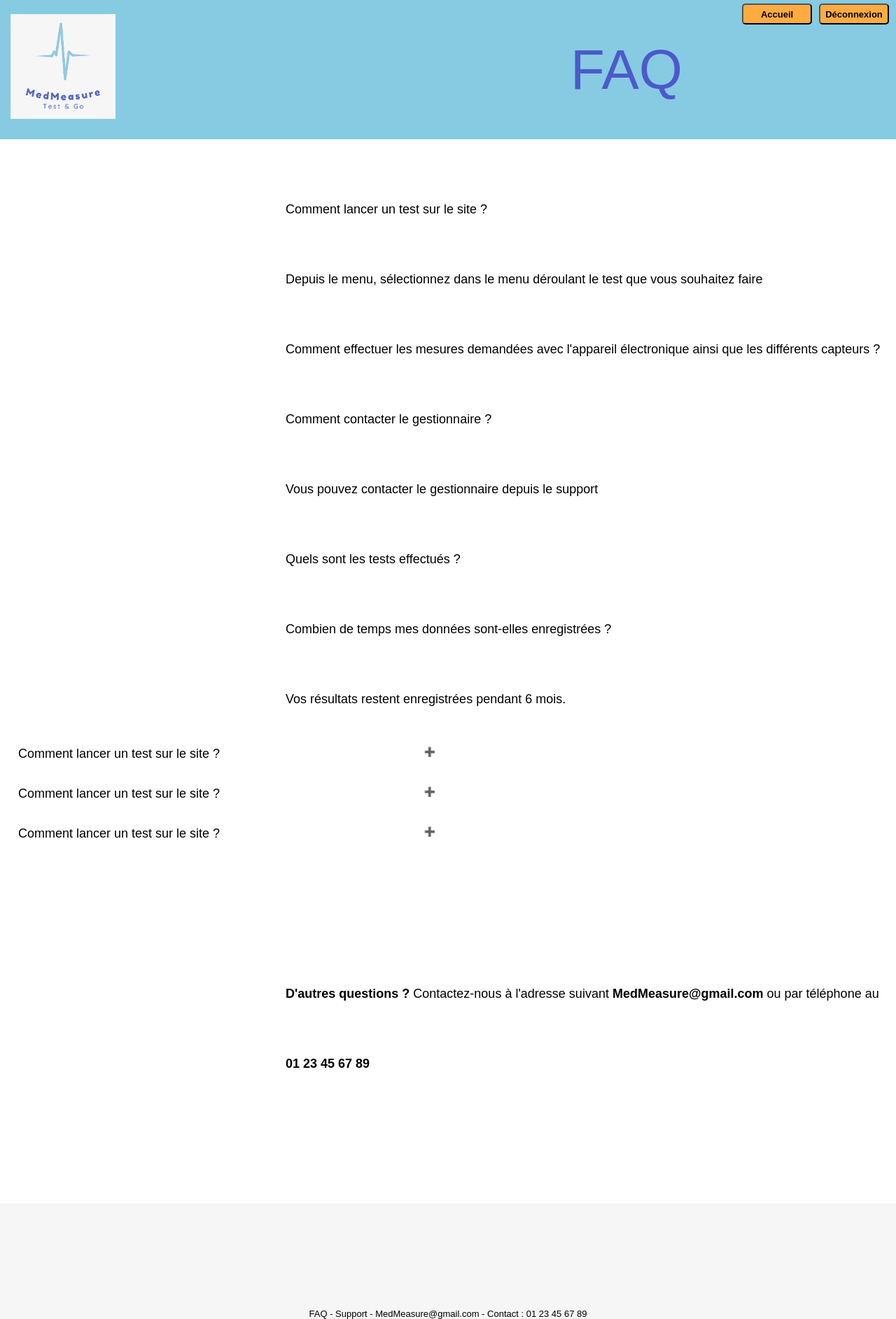
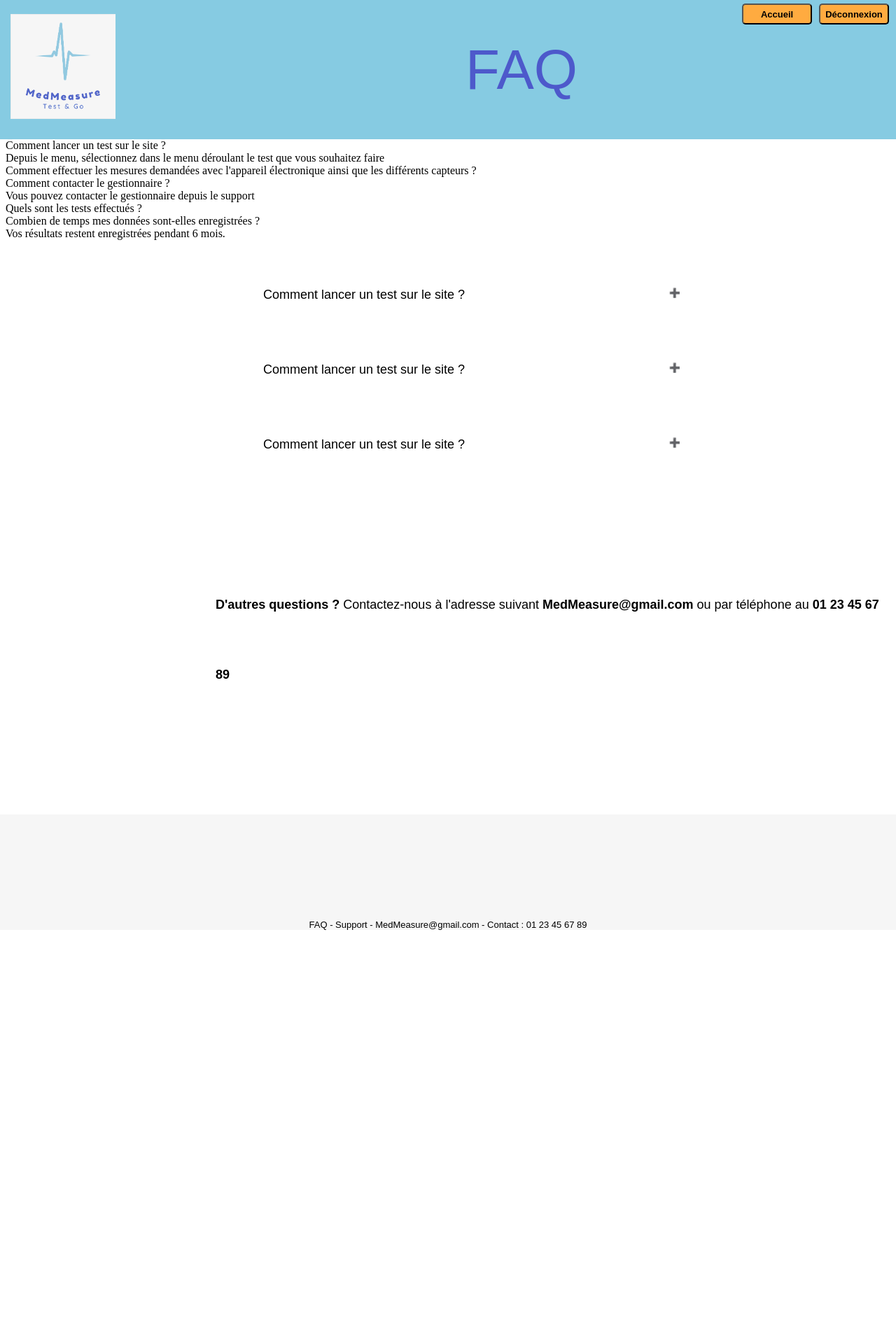
Before and after one commit to Wallnya/MedMeasure_SiteWeb, a PHP site: page /PageFAQ.html in a window 1280 px wide. Shown: the whole page at 70% size. After the commit the page ends 1329 px from the top, so only its background shows below. Run offline with PHP 8.4, Linux system fonts and the light colour scheme.

Commit message:
ajout des menus déroulants

```diff
--- a/DesignFAQ.css
+++ b/DesignFAQ.css
@@ -10,7 +10,7 @@ header h1{
 	color : #4d59cb;
 	font-size: 80px;
 	font-family: Arial;
-	margin-left: 650px;
+	margin-left: 500px;
 	font-weight: normal;
 }
 header img
@@ -21,25 +21,13 @@ header img
 	margin-left: 15px
 }
 
-.questions
-{
-	font-family: Arial;
-	line-height: 100px;
-	text-align: left;
-	margin-left: 400px;
-	margin-top: 50px;
-
-	font-size : large;
-	font-family: Arial;
-}
-
 .contact
 {
 	font-family: Arial;
 	line-height: 100px;
 	text-align: left;
 
-	margin-left: 400px;
+	margin-left: 300px;
 	margin-top: 150px;
 	margin-bottom: 150px;
 
@@ -100,12 +88,14 @@ a{
 	outline: none;
 	font-size: large;
 	font-family: arial;
+
+	margin-left: 350px;
+	margin-top: 50px;
 }
 
 
 
 /* Style the collapsible content. Note: hidden by default */
-
 
  .collapsible:after {
   content: '\02795'; /* Unicode character for "plus" sign (+) */
@@ -127,4 +117,5 @@ a{
   transition: max-height 0.2s ease-out;
   font-family: Arial;
   color: black;
+  margin-left: 350px;
 }
```
Lines whose indentation alone changed are shown as unchanged.
